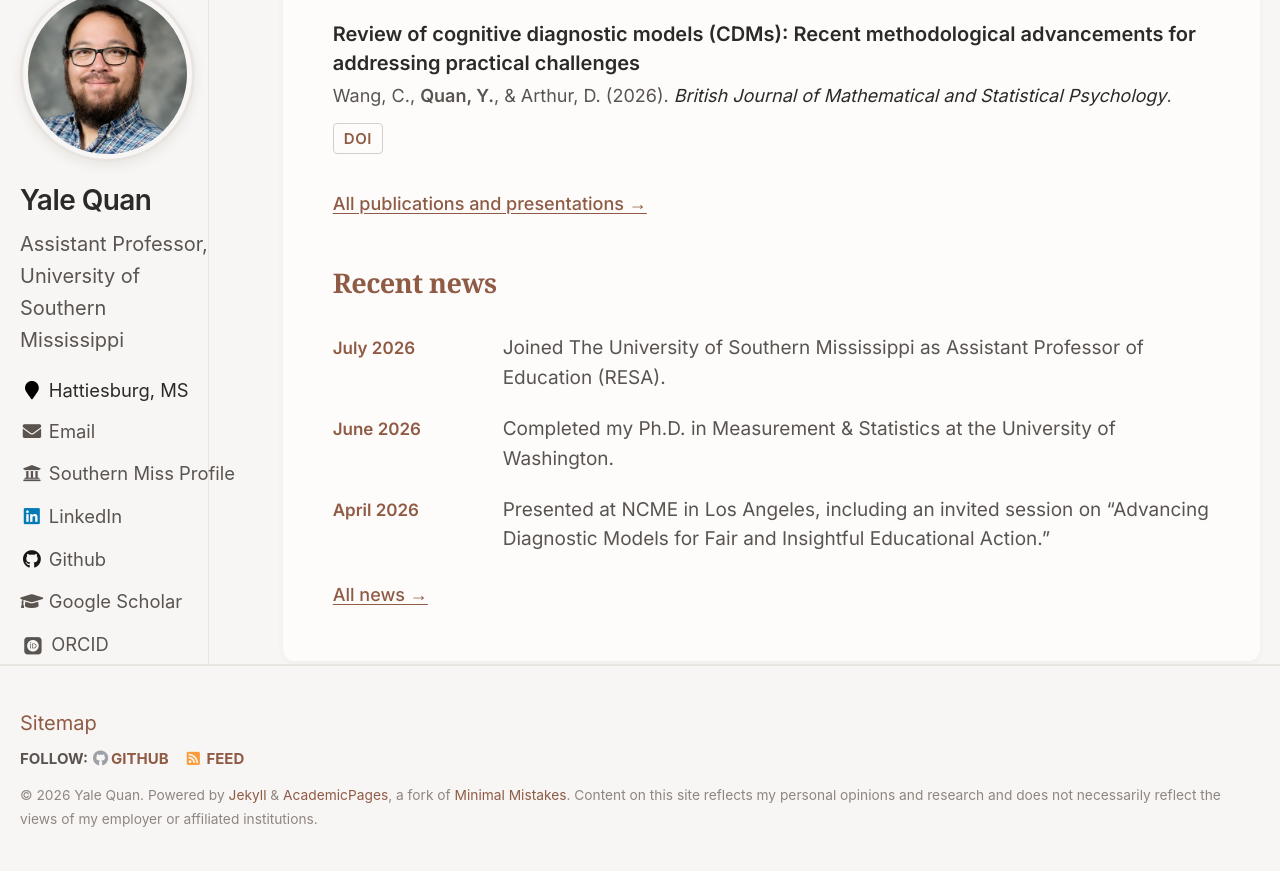
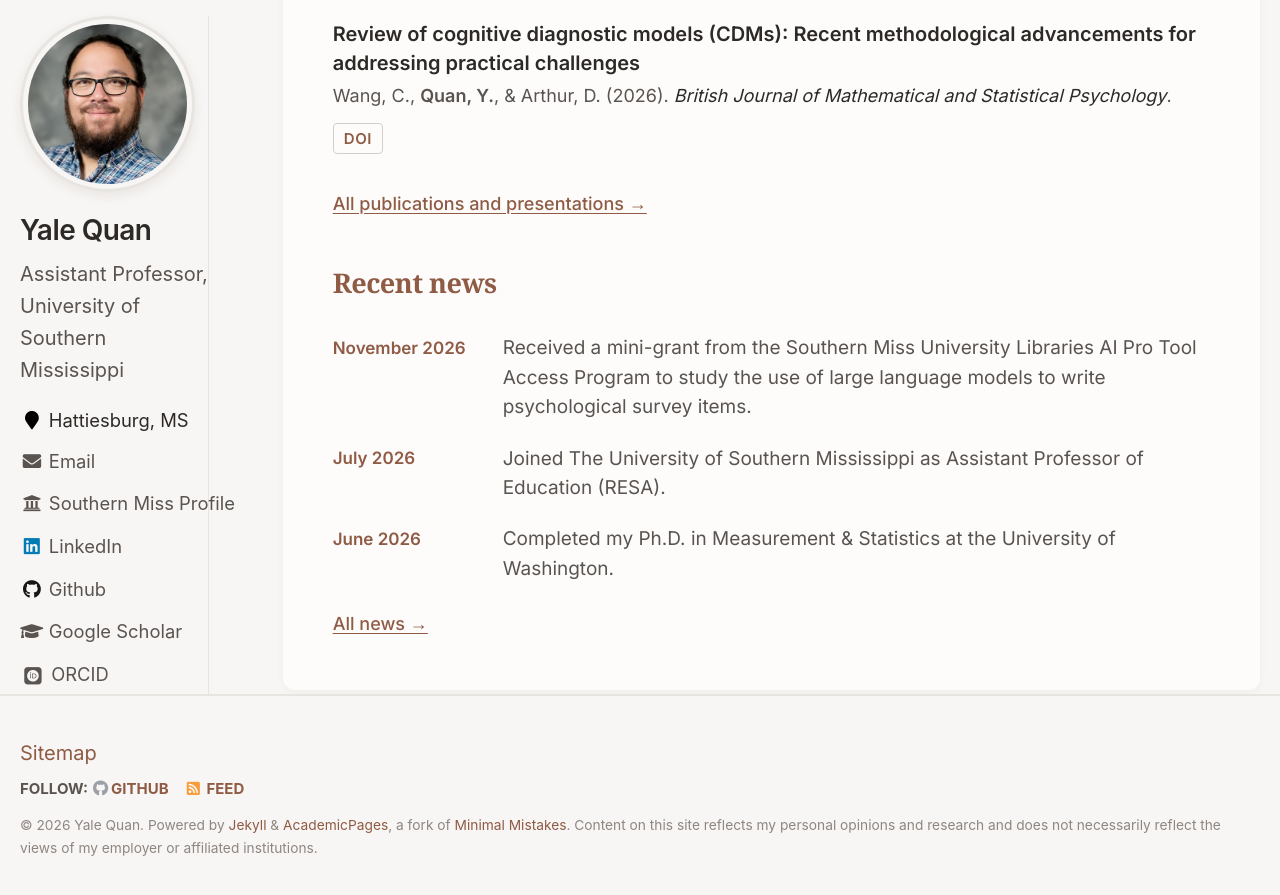
Before and after one commit to yalequan/yalequan.github.io, a Jekyll site: the page built from _pages/about.md, in a window 1280 px wide and 900 px high, scrolled down 1484 px. Shown: the top 895 px of the window. Built offline with Jekyll 4.4.1, drawn with Linux system fonts in a browser that asks for light colours; some web fonts are replaced; before the commit the page ends 2355 px from its top, so only the background shows below that.

Commit message:
Update news.yml

```diff
--- a/_data/news.yml
+++ b/_data/news.yml
@@ -1,5 +1,8 @@
 # News items. Newest first; the homepage shows the first 3, and /news/ shows all.
 # Use *asterisks* for italics (e.g., journal names).
+
+- date: "November 2026"
+  text: "Received a mini-grant from the Southern Miss University Libraries AI Pro Tool Access Program to study the use of large language models to write psychological survey items."
 
 - date: "July 2026"
   text: "Joined The University of Southern Mississippi as Assistant Professor of Education (RESA)."
```
